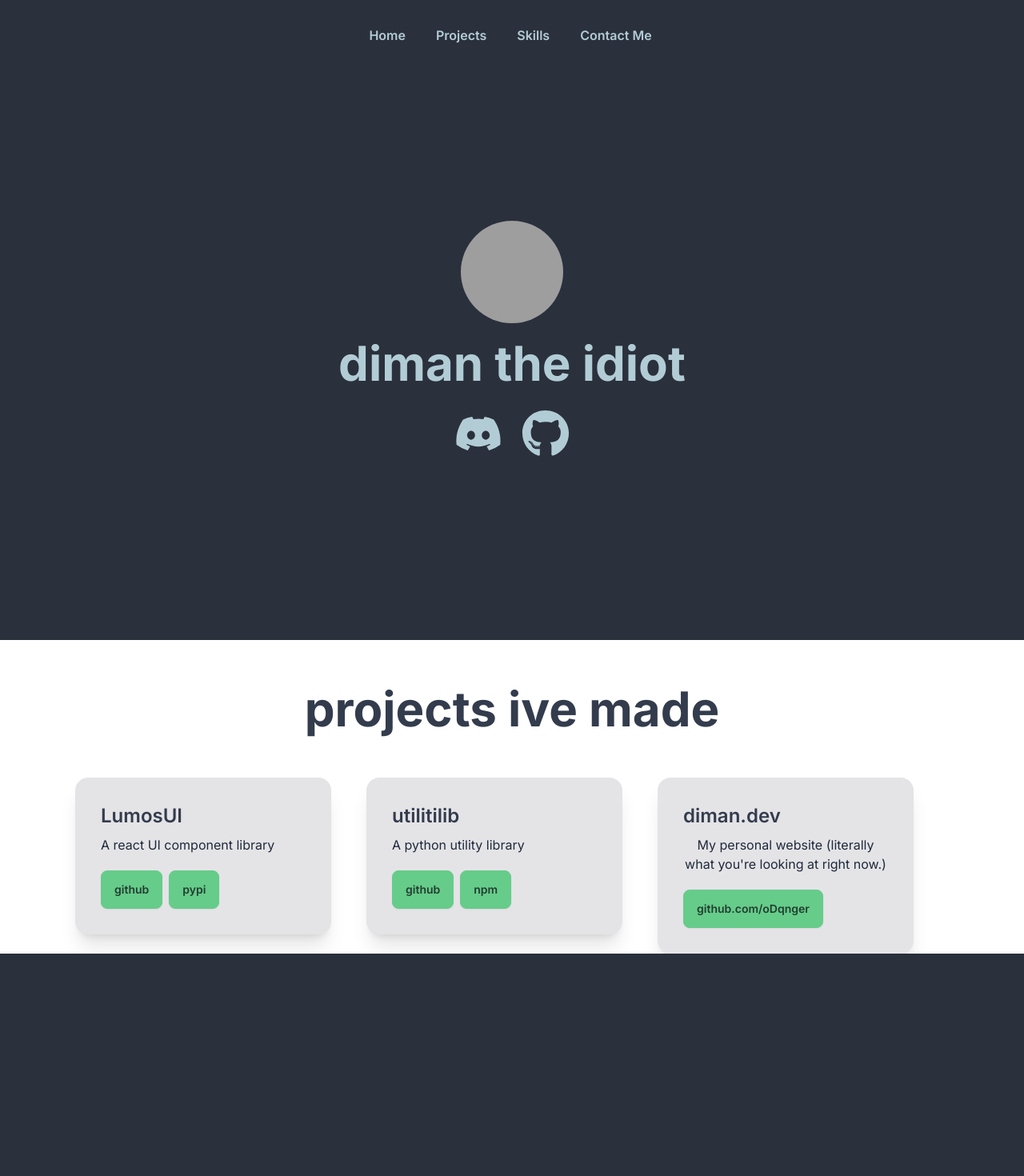
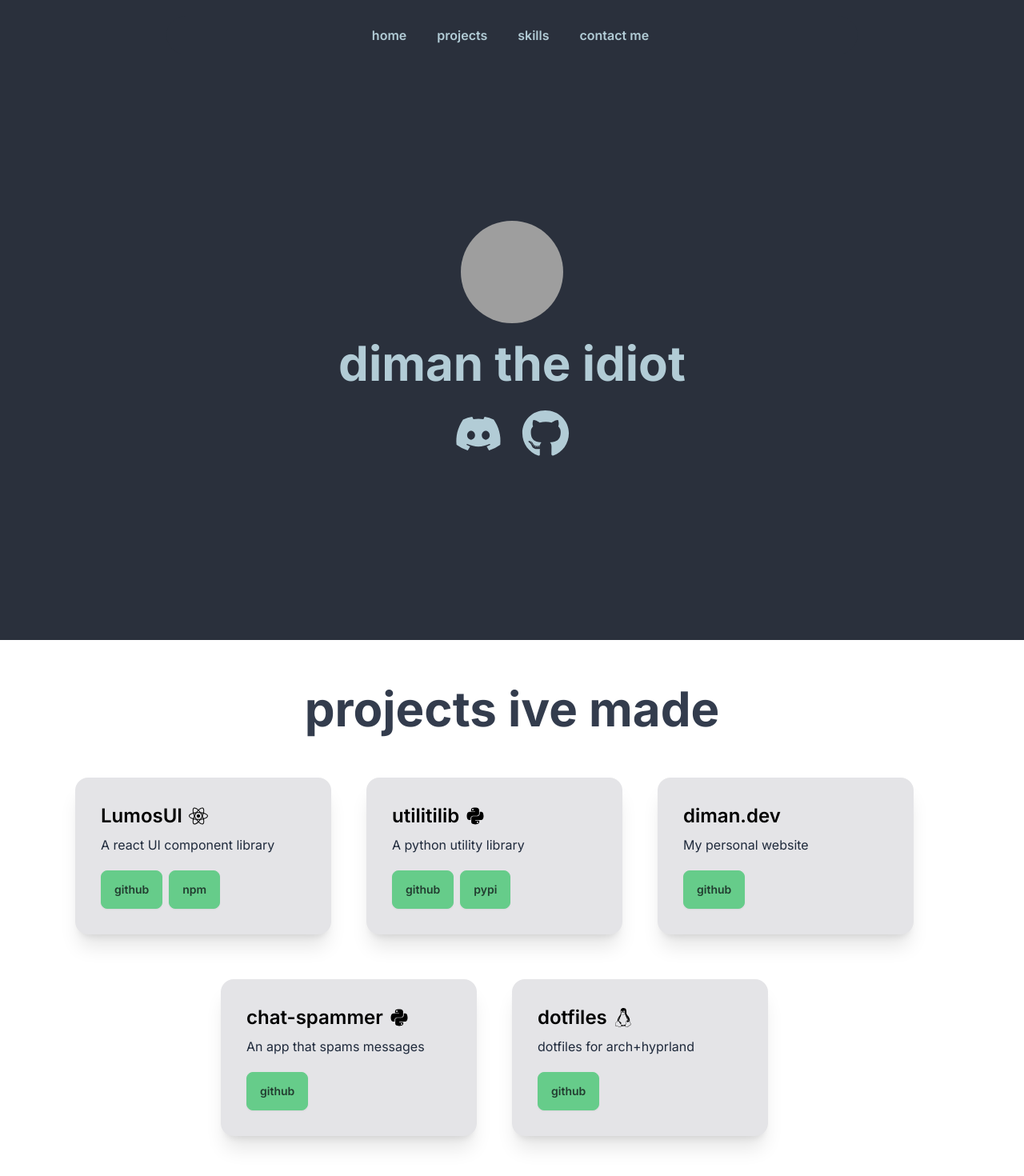
Before and after one commit to oDqnger/odqnger.github.io, a React (Vite) app in the folder app/: page / in a window 1280 px wide. Shown: the top 1470 px of the page at 80% size. Before the commit the page ends 1192 px from the top, so only its background shows below. Built offline with nearby package versions, Linux system fonts and the light colour scheme; grey boxes are pictures that could not be loaded; a web font is replaced by a local one.

Commit message:
done project section

```diff
--- a/app/src/components/NavBar.tsx
+++ b/app/src/components/NavBar.tsx
@@ -4,10 +4,10 @@ function NavBar(props: any) {
   return (
     <>
       <div data-theme="dim" className={props.className + " mr-52 ml-52 rounded-full navbar-center bg-base-100"}>
-        <Link to="/" className="btn btn-ghost text-base pr-5 font-main2">Home</Link>
-        <Link to="/" className="btn btn-ghost text-base pr-5 font-main2">Projects</Link>
-        <Link to="/" className="btn btn-ghost text-base pr-5 font-main2">Skills</Link>
-        <Link to="/" className="btn btn-ghost text-base pr-5 font-main2">Contact Me</Link>
+        <Link to="/" className="btn btn-ghost text-base pr-5 font-main2">home</Link>
+        <Link to="/" className="btn btn-ghost text-base pr-5 font-main2">projects</Link>
+        <Link to="/" className="btn btn-ghost text-base pr-5 font-main2">skills</Link>
+        <Link to="/" className="btn btn-ghost text-base pr-5 font-main2">contact me</Link>
       </div>
     </>
   )
--- a/app/src/components/ProjectCard.tsx
+++ b/app/src/components/ProjectCard.tsx
@@ -1,11 +1,12 @@
 import { Link } from "react-router-dom"
+import { FaReact } from "react-icons/fa";
 
 interface ProjectCardProps {
   title: string,
   description: string,
   link_names: Array<string>,
   links: Array<string>,
-  logo?: string,
+  logo: any,
 }
 
 export default function ProjectCard(props: ProjectCardProps) {
@@ -22,14 +23,14 @@ export default function ProjectCard(props: ProjectCardProps) {
   let project_buttons: any = []
 
   links.forEach((link, index) => {
-    project_buttons.push(<button className="btn btn-primary mr-2"><Link to={links[index]}>{links[index]}</Link></button>)
+    project_buttons.push(<button className="btn btn-primary mr-2"><Link to={link_names[index]}>{links[index]}</Link></button>)
   })
 
   return (
     <>
       <div {...other} className="inline-block bg-zinc-200 mx-auto card shadow-xl w-80 mr-11">
         <div className="card-body">
-          <h2 className="card-title text-2xl">{title}</h2>
+          <h2 className="card-title text-2xl text-black">{title} {logo}</h2>
           <h5 className="card-title font-normal text-base text-slate-800">{description}</h5>
           <div className="card-actions justify-start mt-3">
             <ul>{project_buttons}</ul>
--- a/app/src/routes/root.tsx
+++ b/app/src/routes/root.tsx
@@ -1,7 +1,13 @@
 import { Link } from "react-router-dom"
 import NavBar from "../components/NavBar.tsx"
-import { FaDiscord, FaGithub } from "react-icons/fa";
 import ProjectCard from "../components/ProjectCard.tsx"
+import {
+  FaDiscord,
+  FaGithub,
+  FaReact,
+  FaPython,
+  FaLinux }
+from "react-icons/fa";
 
 function Root() {
 
@@ -19,15 +25,25 @@ function Root() {
 
           <h1 className="h-50 font-bold text-6xl mt-5">diman the idiot</h1>
           <Link className="transition ease-in-out hover:scale-110 text-6xl mr-6 mt-7 inline-block" to="https://discord.com/users/794023970474819585"><FaDiscord /></Link>
+
           <Link className="transition ease-in-out hover:scale-110 text-6xl mt-7 inline-block" to="https://github.com/oDqnger"><FaGithub /></Link>
         </div>
       </section>
 
       <section id="#projects" data-theme="emerald" className="font-main2 content-center text-center">
         <h1 className="h-50 font-bold text-6xl mt-14 mb-14">projects ive made</h1>
-        <ProjectCard title="LumosUI" description="A react UI component library" link_names={["https://github.com/oDqnger/LumosUI", "/"]} links={["github", "pypi"]}/>
-        <ProjectCard title="utilitilib" description="A python utility library" link_names={["https://github.com/oDqnger/utilitilib", "/"]} links={["github", "npm"]}/>
-        <ProjectCard title="diman.dev" description="My personal website (literally what you're looking at right now.)" links={["github.com/oDqnger"]} link_names={["github"]}/>
+        <div className="mb-14">
+          <ProjectCard title="LumosUI" description="A react UI component library" link_names={["https://github.com/oDqnger/LumosUI", "https://www.npmjs.com/package/@odqnger/lumosui"]} links={["github", "npm"]} logo={<FaReact />} />
+
+          <ProjectCard title="utilitilib" description="A python utility library" link_names={["https://github.com/oDqnger/utilitilib", "https://pypi.org/project/utilitilib/"]} links={["github", "pypi"]} logo={<FaPython />} />
+
+          <ProjectCard title="diman.dev" description="My personal website" link_names={["https://github.com/oDqnger"]} links={["github"]}/>
+        </div>
+        <div className="mb-14">
+          <ProjectCard title="chat-spammer" description="An app that spams messages" link_names={["https://github.com/oDqnger/chat-spammer"]} links={["github"]} logo={<FaPython />} />
+
+          <ProjectCard title="dotfiles" description="dotfiles for arch+hyprland" link_names={["https://github.com/oDqnger/dotfiles"]} links={["github"]} logo={<FaLinux />}/>
+        </div>
       </section>
 
     </>
--- a/app/src/styles/output.css
+++ b/app/src/styles/output.css
@@ -1339,6 +1339,14 @@ html {
   margin-left: 13rem;
 }
 
+.mr-11 {
+  margin-right: 2.75rem;
+}
+
+.mr-2 {
+  margin-right: 0.5rem;
+}
+
 .mr-52 {
   margin-right: 13rem;
 }
@@ -1351,6 +1359,10 @@ html {
   margin-top: 3.5rem;
 }
 
+.mt-3 {
+  margin-top: 0.75rem;
+}
+
 .mt-5 {
   margin-top: 1.25rem;
 }
@@ -1363,22 +1375,6 @@ html {
   margin-top: 1.75rem;
 }
 
-.mr-10 {
-  margin-right: 2.5rem;
-}
-
-.mt-3 {
-  margin-top: 0.75rem;
-}
-
-.mr-11 {
-  margin-right: 2.75rem;
-}
-
-.mr-2 {
-  margin-right: 0.5rem;
-}
-
 .inline-block {
   display: inline-block;
 }
@@ -1395,39 +1391,14 @@ html {
   height: 100vh;
 }
 
-.h-20 {
-  height: 5rem;
-}
-
 .w-32 {
   width: 8rem;
 }
 
-.w-96 {
-  width: 24rem;
-}
-
 .w-80 {
   width: 20rem;
 }
 
-.w-fit {
-  width: -moz-fit-content;
-  width: fit-content;
-}
-
-.w-auto {
-  width: auto;
-}
-
-.w-1\/2 {
-  width: 50%;
-}
-
-.max-w-md {
-  max-width: 28rem;
-}
-
 .content-center {
   align-content: center;
 }
@@ -1440,26 +1411,12 @@ html {
   justify-content: flex-start;
 }
 
-.justify-end {
-  justify-content: flex-end;
-}
-
 .justify-center {
   justify-content: center;
 }
 
 .rounded-full {
   border-radius: 9999px;
-}
-
-.border-white {
-  --tw-border-opacity: 1;
-  border-color: rgb(255 255 255 / var(--tw-border-opacity));
-}
-
-.border-black {
-  --tw-border-opacity: 1;
-  border-color: rgb(0 0 0 / var(--tw-border-opacity));
 }
 
 .bg-base-100 {
@@ -1467,11 +1424,6 @@ html {
   background-color: var(--fallback-b1,oklch(var(--b1)/var(--tw-bg-opacity)));
 }
 
-.bg-slate-200 {
-  --tw-bg-opacity: 1;
-  background-color: rgb(226 232 240 / var(--tw-bg-opacity));
-}
-
 .bg-zinc-200 {
   --tw-bg-opacity: 1;
   background-color: rgb(228 228 231 / var(--tw-bg-opacity));
@@ -1485,10 +1437,6 @@ html {
   background-position: center;
 }
 
-.p-10 {
-  padding: 2.5rem;
-}
-
 .pr-5 {
   padding-right: 1.25rem;
 }
@@ -1503,6 +1451,11 @@ html {
 
 .font-main2 {
   font-family: Inter, sans-serif;
+}
+
+.text-2xl {
+  font-size: 1.5rem;
+  line-height: 2rem;
 }
 
 .text-6xl {
@@ -1515,21 +1468,6 @@ html {
   line-height: 1.5rem;
 }
 
-.text-sm {
-  font-size: 0.875rem;
-  line-height: 1.25rem;
-}
-
-.text-xl {
-  font-size: 1.25rem;
-  line-height: 1.75rem;
-}
-
-.text-2xl {
-  font-size: 1.5rem;
-  line-height: 2rem;
-}
-
 .font-bold {
   font-weight: 700;
 }
@@ -1538,9 +1476,9 @@ html {
   font-weight: 400;
 }
 
-.text-slate-200 {
+.text-black {
   --tw-text-opacity: 1;
-  color: rgb(226 232 240 / var(--tw-text-opacity));
+  color: rgb(0 0 0 / var(--tw-text-opacity));
 }
 
 .text-slate-800 {
```
